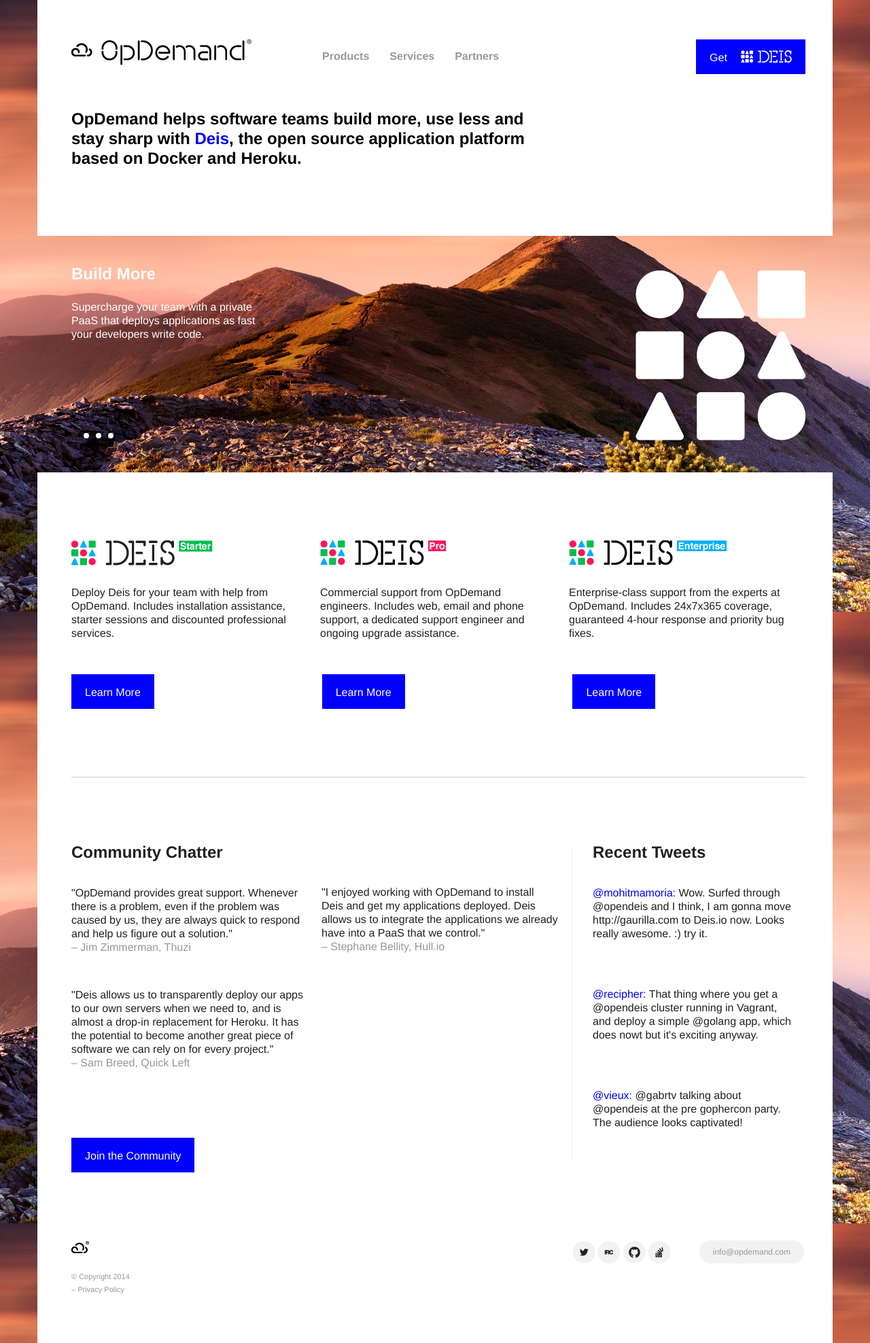
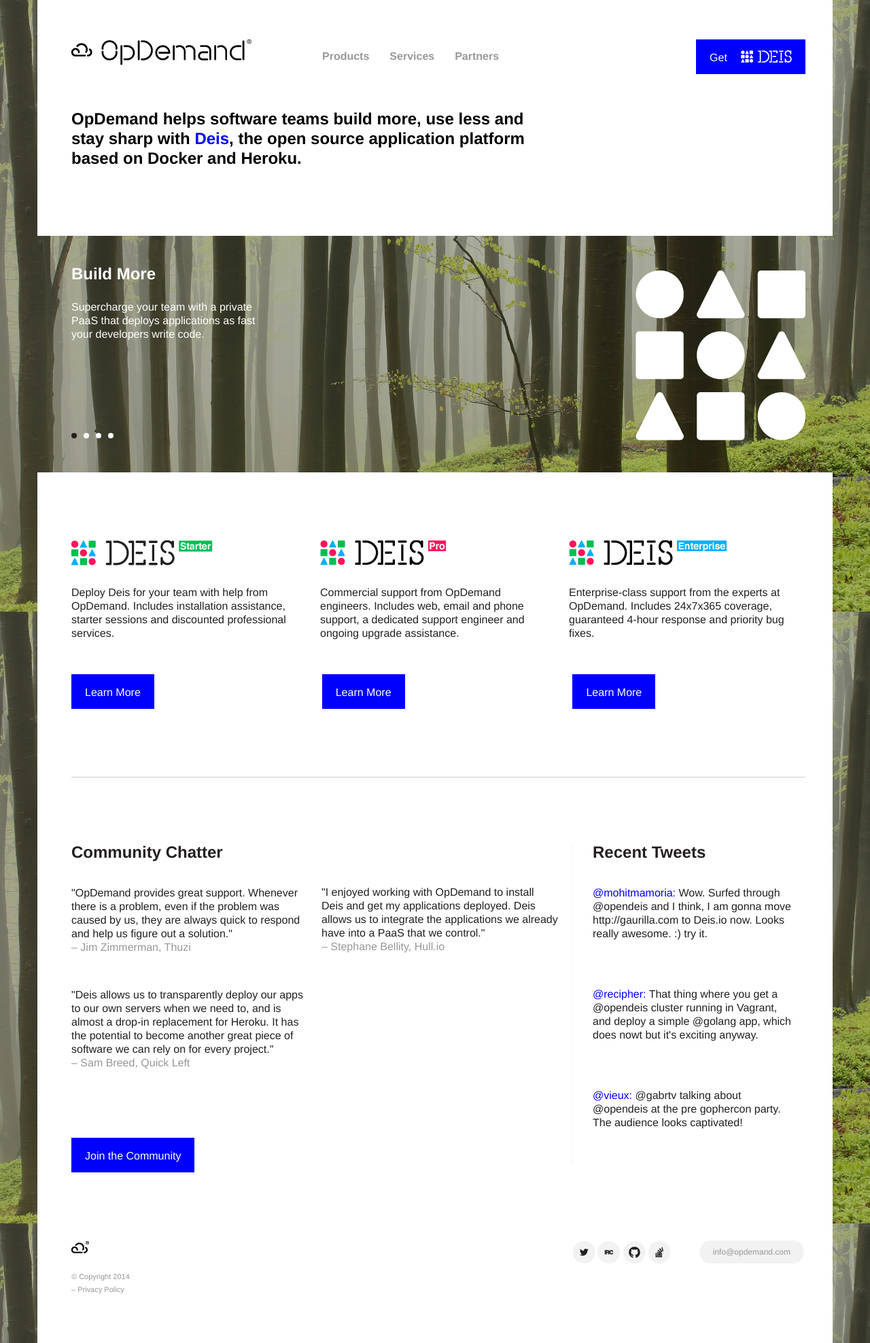
Before and after one commit to gpxl/opdemand.com, a Jekyll site: the page built from index.html, in a window 1280 px wide. Shown: the whole page at 68% size. Built offline with Jekyll 4.4.1, drawn with Linux system fonts in a browser that asks for light colours; nearby versions of some CDN libraries; Markdown is read by kramdown in place of the engine named in the settings.

Commit message:
fix(background): switch default to trees, use mountain on main index

```diff
--- a/_layouts/default.html
+++ b/_layouts/default.html
@@ -92,7 +92,7 @@
       </script>
 <!-- /all in one seo pack -->
 </head>
-<body  >
+<body {% if page.url == '/index.html' %}style="background-image:url(../img/bg-mountain.jpg)"{% endif %}>
   <!--[if lt IE 7]>
       <p class="chromeframe">You are using an <strong>outdated</strong> browser. Please <a href="http://browsehappy.com/">upgrade your browser</a> or <a href="http://www.google.com/chromeframe/?redirect=true">activate Google Chrome Frame</a> to improve your experience.</p>
   <![endif]-->
--- a/css/main.css
+++ b/css/main.css
@@ -1,4 +1,4 @@
-body{background-attachment:fixed;background-image:url(../img/bg-mountain.jpg);background-position:center;background-repeat:no-repeat;background-size:cover}
+body{background-attachment:fixed;background-image:url(../img/bg-trees.jpg);background-position:center;background-repeat:no-repeat;background-size:cover}
 html,body{height:100%}.main_section{min-height:80%;background:#fff}.header{height:160px}
 .header .header_content{padding-top:58px;padding-left:50px}
 .header .header_image{float:left}
```
